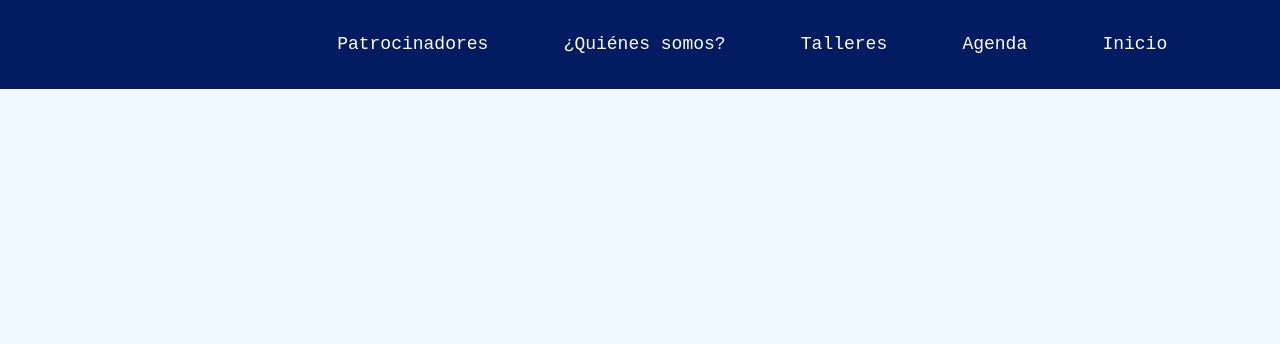
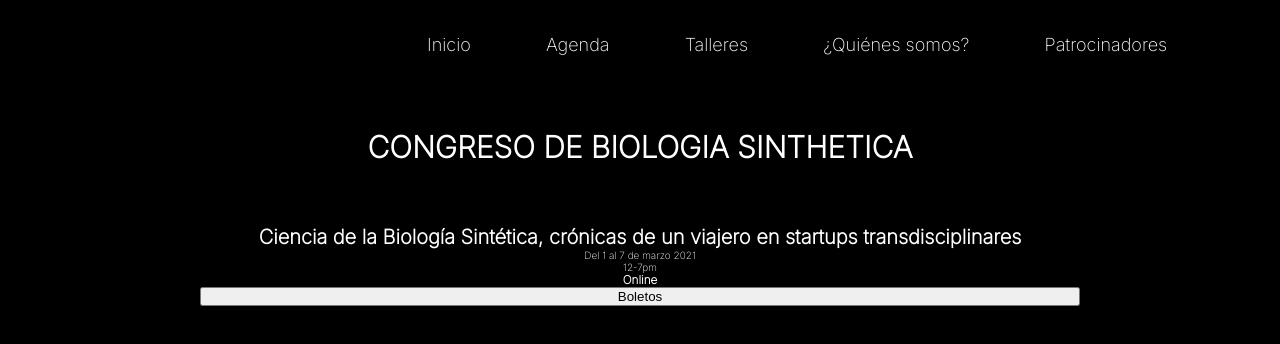
Before and after one commit to Daniel-Martinez24/congresoSB, a website: page public/index.html in a window 1280 px wide. Drawn offline with nearby package versions, Linux system fonts and the light colour scheme.

Commit message:
Agregamos el texto de la primera parte

```diff
--- a/public/index.html
+++ b/public/index.html
@@ -24,13 +24,26 @@
 
 	<div class="header-right">
       <a href="#" class="close">
+      <a href="#main">Patrocinadores</a>
+      <a href="#agenda">¿Quiénes somos?</a>
+      <a href="#talleres">Talleres</a>
+      <a href="#quienes-somos">Agenda</a>
+      <a href="#patrocinadores">Inicio</a>
+	</div>
 
-      <a href="#main">Inicio</a>
-      <a href="#agenda">Agenda</a>
-      <a href="#talleres">Talleres</a>
-      <a href="#quienes-somos">¿Quiénes somos?</a>
-      <a href="#patrocinadores">Patrocinadores</a>
-    </div>
+	<main>
+		<section>
+			<h1>CONGRESO DE BIOLOGIA SINTHETICA</h1>
+			<h2>Ciencia de la Biología Sintética, crónicas de un viajero en startups transdisciplinares</h2>
+			<p>Del 1 al 7 de marzo 2021</p>
+			<p>12-7pm</p>
+			<h3>Online</h3>
+			<button>Boletos</button>
+		</section>
+	</main>
+
+
+
   </header>
 	<div id='main' >
 		<h1>Hola html!</h1>
--- a/public/style/index.css
+++ b/public/style/index.css
@@ -1,10 +1,49 @@
+
+@import url('https://fonts.googleapis.com/css2?family=Inter:wght@200&display=swap');
 @import url("main.css");
 @import url("navbar.css");
 
+*{
+    padding: 0%;
+    margin: 0%;
+    box-sizing: border-box;
+}
+
+html {
+    font-size: 62.5%;
+}
+
 body {
-    background-color: aliceblue;
+    background-color: black;
     text-align: center;
-    font-family: "Courier New";
+    font-family: 'Inter', sans-serif;
 
     margin: 0%;
 }
+
+
+
+main section  {
+    color: white;
+    display: flex;
+    flex-direction: column;
+    width: 100%;
+    height: 30%;
+    padding-left: 200px;
+    padding-right: 200px;
+
+}
+
+
+
+main section h1 {
+    font-size: 3rem;
+    padding-top: 6rem;
+    justify-content: center;
+}
+
+main section h2 {
+    font-size: 2rem;
+    padding-top: 6rem;
+    justify-content: center;
+}
--- a/public/style/main.css
+++ b/public/style/main.css
@@ -0,0 +1,5 @@
+*{
+    padding: 0%;
+    margin: 0%;
+    box-sizing: border-box;
+}
--- a/public/style/navbar.css
+++ b/public/style/navbar.css
@@ -9,7 +9,6 @@ body {
 header {
     position: fixed;
     overflow: hidden;
-    background-color: #031B60;
     padding: 20px 0px;
     left: 0px;
     top: 0px;
```
